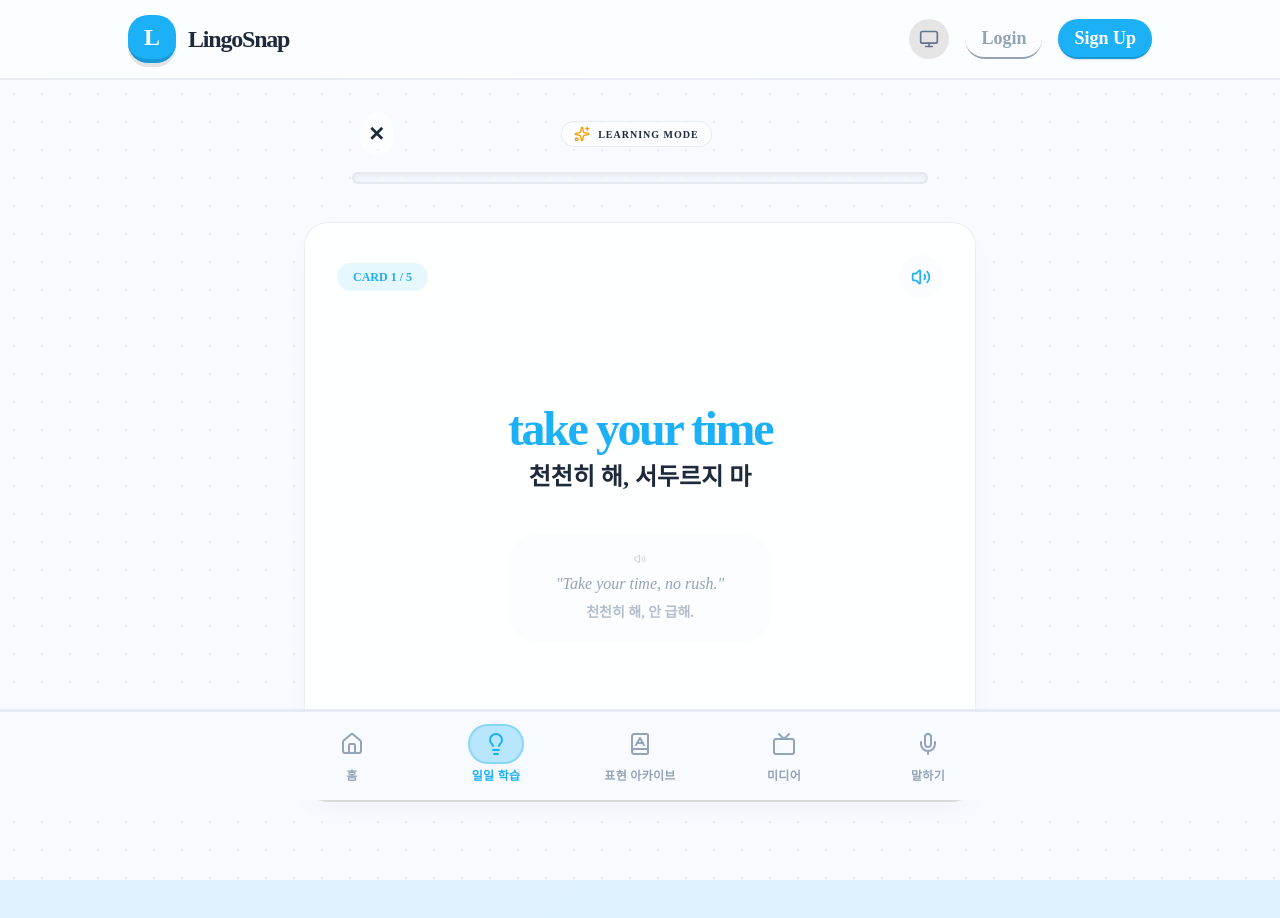
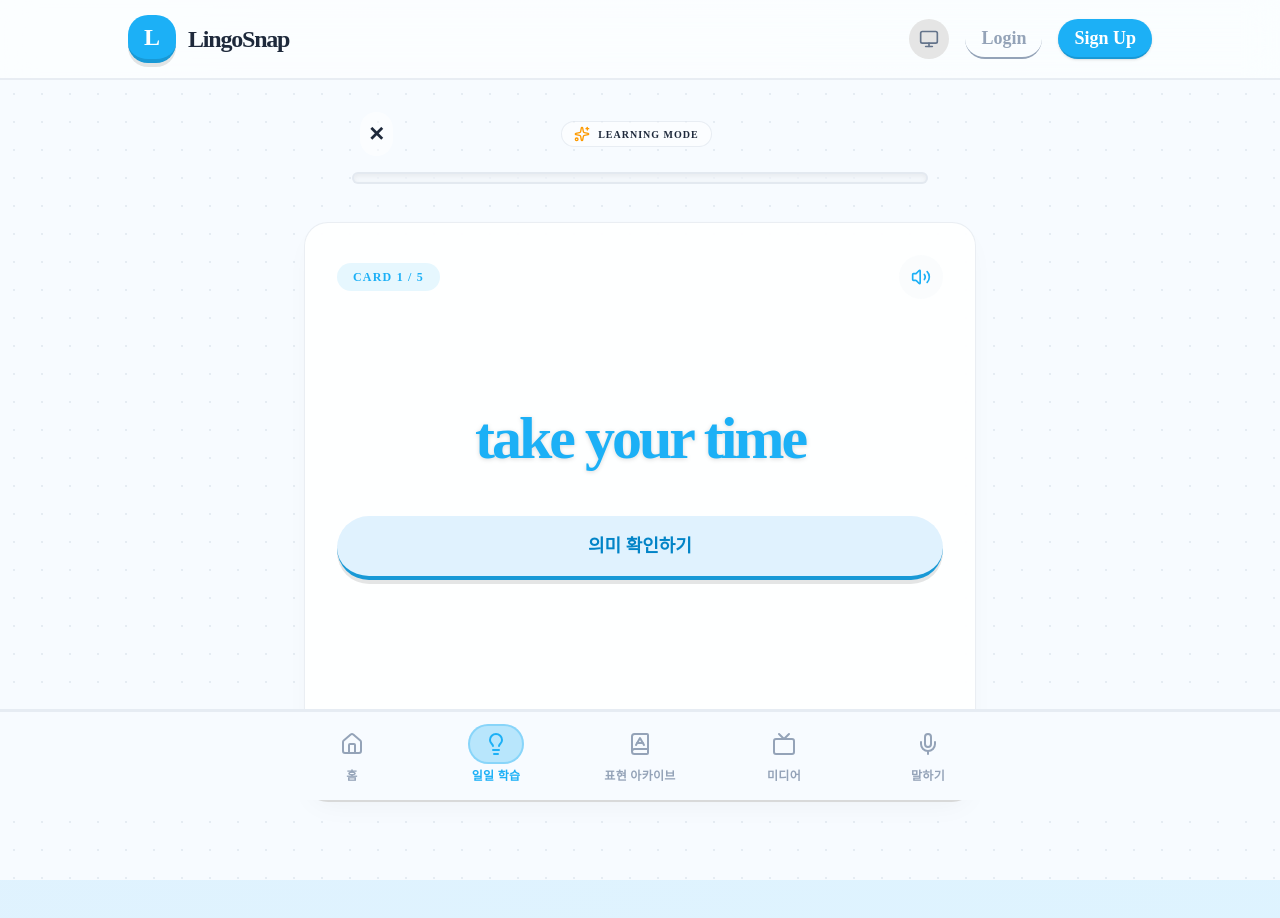
Before and after one commit to PARSA1021/LingoSnap, a Next.js app: page /learn in a window 1280 px wide. Shown: the top 918 px of the page. Built offline with nearby package versions, Linux system fonts and the light colour scheme.

Commit message:
20260418_code_update_3

```diff
--- a/src/app/learn/page.tsx
+++ b/src/app/learn/page.tsx
@@ -7,6 +7,7 @@ import { Button } from '@/components/ui/Button';
 import { Loader2, ArrowRight, CheckCircle2, RefreshCw, Sparkles, ChevronRight, Volume2 } from 'lucide-react';
 import Link from 'next/link';
 import { motion, AnimatePresence, useMotionValue, useTransform } from 'framer-motion';
+import { cn } from '@/lib/utils/cn';
 
 import vocabData from '@/data/vocabulary.json';
 import sentenceData from '@/data/sentences.json';
@@ -31,6 +32,8 @@ const getRandomElements = (arr: any[], count: number) => {
 };
 
 function LearningSwipeCard({ word, onNext, index, total }: { word: any, onNext: () => void, index: number, total: number }) {
+  const [showMeaning, setShowMeaning] = React.useState(false);
+
   const x = useMotionValue(0);
   const rotate = useTransform(x, [-200, 200], [-20, 20]);
   const opacity = useTransform(x, [-200, -150, 0, 150, 200], [0, 1, 1, 1, 0]);
@@ -41,6 +44,7 @@ function LearningSwipeCard({ word, onNext, index, total }: { word: any, onNext:
   }, [word]);
 
   const handleDragEnd = (_: any, info: any) => {
+    if (!showMeaning) return;
     if (info.offset.x > 100 || info.offset.x < -100) {
       onNext();
     }
@@ -49,53 +53,93 @@ function LearningSwipeCard({ word, onNext, index, total }: { word: any, onNext:
   return (
     <motion.div
       style={{ x, rotate, opacity }}
-      drag="x"
+      drag={showMeaning ? "x" : false}
       dragConstraints={{ left: 0, right: 0 }}
       onDragEnd={handleDragEnd}
-      className="absolute inset-0 cursor-grab active:cursor-grabbing"
+      className={cn("absolute inset-0", showMeaning ? "cursor-grab active:cursor-grabbing" : "")}
       initial={{ scale: 0.9, opacity: 0 }}
       animate={{ scale: 1, opacity: 1 }}
       exit={{ scale: 1.1, opacity: 0 }}
     >
       <div className="h-full w-full bg-white rounded-[2.5rem] shadow-xl border-2 border-border p-8 flex flex-col justify-between items-center text-center card-tactile border-b-primary-shadow">
         <div className="w-full flex justify-between items-center">
-          <span className="px-4 py-1.5 bg-primary/10 text-primary text-xs font-black rounded-full uppercase">
+          <span className="px-4 py-1.5 bg-primary/10 text-primary text-xs font-black rounded-full uppercase tracking-widest">
             Card {index + 1} / {total}
           </span>
           {/* 음성 다시 듣기 버튼: 모바일 터치 최적화 */}
           <button
             onClick={(e) => { e.stopPropagation(); speak(word.word); }}
-            className="p-3 bg-muted/50 rounded-full hover:bg-primary/20 active:scale-90 transition-all"
+            className="p-3 bg-muted/50 rounded-full hover:bg-primary/20 active:scale-90 transition-all focus:outline-none"
           >
             <Volume2 className="w-5 h-5 text-primary" />
           </button>
         </div>
 
-        <div className="flex-1 flex flex-col justify-center items-center space-y-6">
-          <div className="space-y-2">
-            <h2 className="text-4xl sm:text-5xl font-black text-primary tracking-tighter">{word.word}</h2>
-            <p className="text-xl sm:text-2xl font-bold text-foreground break-keep">{word.meaning}</p>
+        <div className="flex-1 flex flex-col justify-center items-center space-y-6 w-full relative">
+          <div className="space-y-2 relative z-10 w-full mb-4">
+            <h2 className="text-5xl sm:text-6xl font-black text-primary tracking-tighter drop-shadow-sm">{word.word}</h2>
           </div>
 
+          <AnimatePresence mode="popLayout">
+            {!showMeaning ? (
+              <motion.div
+                key="hidden-meaning"
+                initial={{ opacity: 0, scale: 0.9 }}
+                animate={{ opacity: 1, scale: 1 }}
+                exit={{ opacity: 0, scale: 0.9 }}
+                className="w-full mt-8"
+              >
+                <Button
+                  onClick={() => setShowMeaning(true)}
+                  className="w-full h-16 rounded-[2rem] text-xl font-black shadow-tactile active:translate-y-1 bg-accent text-accent-foreground hover:bg-accent/90"
+                >
+                  의미 확인하기
+                </Button>
+              </motion.div>
+            ) : (
+              <motion.div
+                key="visible-meaning"
+                initial={{ opacity: 0, y: 10 }}
+                animate={{ opacity: 1, y: 0 }}
+                className="flex flex-col items-center space-y-6 w-full"
+              >
+                <p className="text-2xl sm:text-3xl font-black text-foreground break-keep">{word.meaning}</p>
                 {word.examples && word.examples[0] && (
                   <div
-              className="mt-4 p-5 bg-muted/30 rounded-3xl w-full cursor-pointer hover:bg-muted/50 transition-colors"
+                    className="w-full p-5 bg-muted/30 rounded-3xl cursor-pointer hover:bg-muted/50 transition-colors border-2 border-border/50 text-left"
                     onClick={(e) => { e.stopPropagation(); speak(word.examples[0].text); }}
                   >
-              <div className="flex justify-center mb-2">
-                <Volume2 className="w-3 h-3 text-muted-foreground opacity-50" />
+                    <div className="flex justify-between items-start mb-2">
+                      <p className="text-xs font-black text-muted-foreground uppercase tracking-widest pl-1">Example</p>
+                      <Volume2 className="w-4 h-4 text-muted-foreground opacity-50" />
                     </div>
-              <p className="text-sm sm:text-base font-medium text-muted-foreground italic leading-snug">"{word.examples[0].text}"</p>
-              <p className="text-xs sm:text-sm font-bold text-muted-foreground/70 mt-2">{word.examples[0].translation}</p>
+                    <p className="text-lg font-bold text-foreground italic leading-snug">"{word.examples[0].text}"</p>
+                    <p className="text-sm font-bold text-muted-foreground mt-2 opacity-80">{word.examples[0].translation}</p>
                   </div>
                 )}
+              </motion.div>
+            )}
+          </AnimatePresence>
         </div>
 
-        <div className="w-full flex flex-col items-center gap-3">
-          <div className="flex items-center gap-2 text-muted-foreground opacity-70">
-            <span className="text-[10px] font-black uppercase tracking-widest">Swipe to Next</span>
-            <ChevronRight className="w-4 h-4" />
+        <div className="w-full flex flex-col items-center gap-3 mt-4 h-[60px] justify-end">
+          <AnimatePresence>
+            {showMeaning && (
+              <motion.div
+                initial={{ opacity: 0, y: 10 }}
+                animate={{ opacity: 1, y: 0 }}
+                className="w-full flex flex-col items-center gap-2"
+              >
+                <Button onClick={onNext} className="w-full h-14 rounded-[1.5rem] font-black text-lg shadow-tactile active:translate-y-1">
+                  다음으로 <ArrowRight className="w-5 h-5 ml-2" />
+                </Button>
+                <div className="flex items-center gap-2 text-muted-foreground opacity-50 mt-1">
+                  <span className="text-[10px] font-black uppercase tracking-widest">or Swipe</span>
+                  <ChevronRight className="w-3 h-3" />
                 </div>
+              </motion.div>
+            )}
+          </AnimatePresence>
         </div>
       </div>
     </motion.div>
--- a/src/app/vocab/page.tsx
+++ b/src/app/vocab/page.tsx
@@ -183,8 +183,14 @@ export default function VocabSearchPage() {
                   setApiWord(null);
                 }}
                 onKeyDown={(e) => {
-                  if (e.key === 'Enter' && query && matchedWords.length === 0 && !apiWord) {
-                    handleSearch();
+                  if (e.key === 'Enter') {
+                    if (query && !apiWord) {
+                      // If local match exists, it's already shown in grid, but if user specifically hits enter,
+                      // we can still optionally search API if they force it, but generally if no local match, definitely search.
+                      if (matchedWords.length === 0) {
+                        handleSearch();
+                      }
+                    }
                   }
                 }}
               />
--- a/src/components/vocab/VocabCard.tsx
+++ b/src/components/vocab/VocabCard.tsx
@@ -16,7 +16,7 @@ interface VocabCardProps {
 }
 
 export function VocabCard({ word, onNext, onPrev, showPrev }: VocabCardProps) {
-  const [showMeaning, setShowMeaning] = React.useState(false);
+  const [showMeaning, setShowMeaning] = React.useState(true);
   const [quizMode, setQuizMode] = React.useState(false);
   const [englishDef, setEnglishDef] = React.useState<string | null>(null);
 
```
Lines whose indentation alone changed are shown as unchanged.
